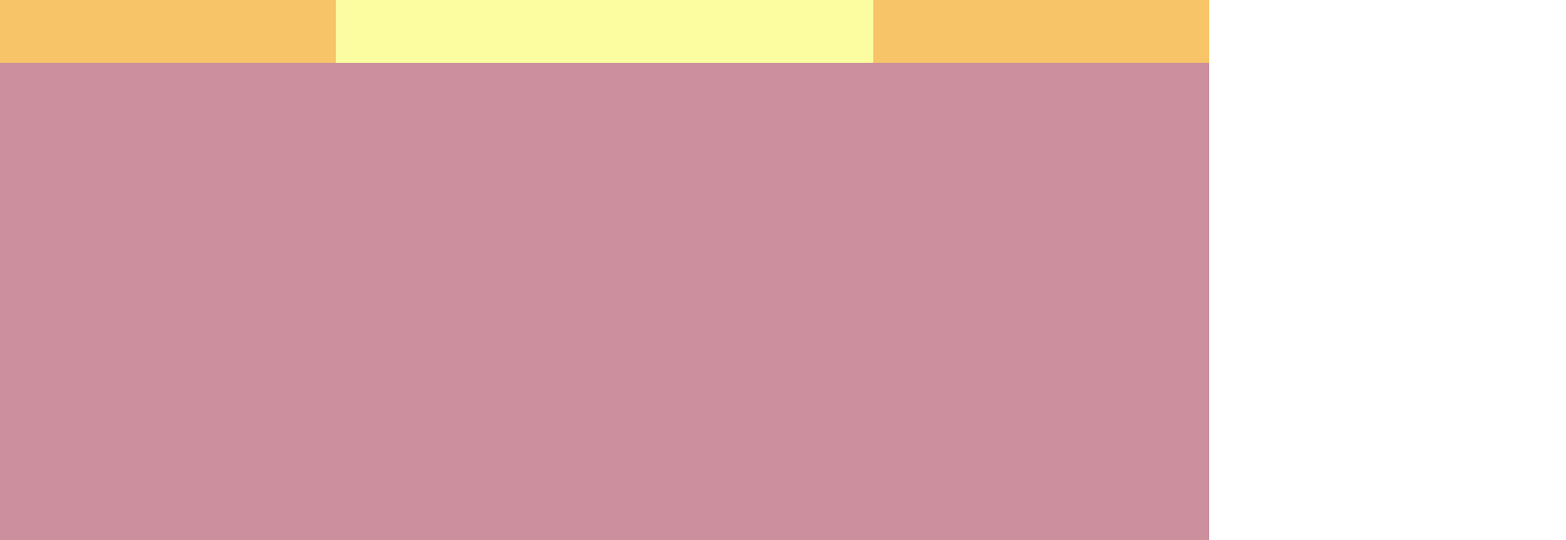
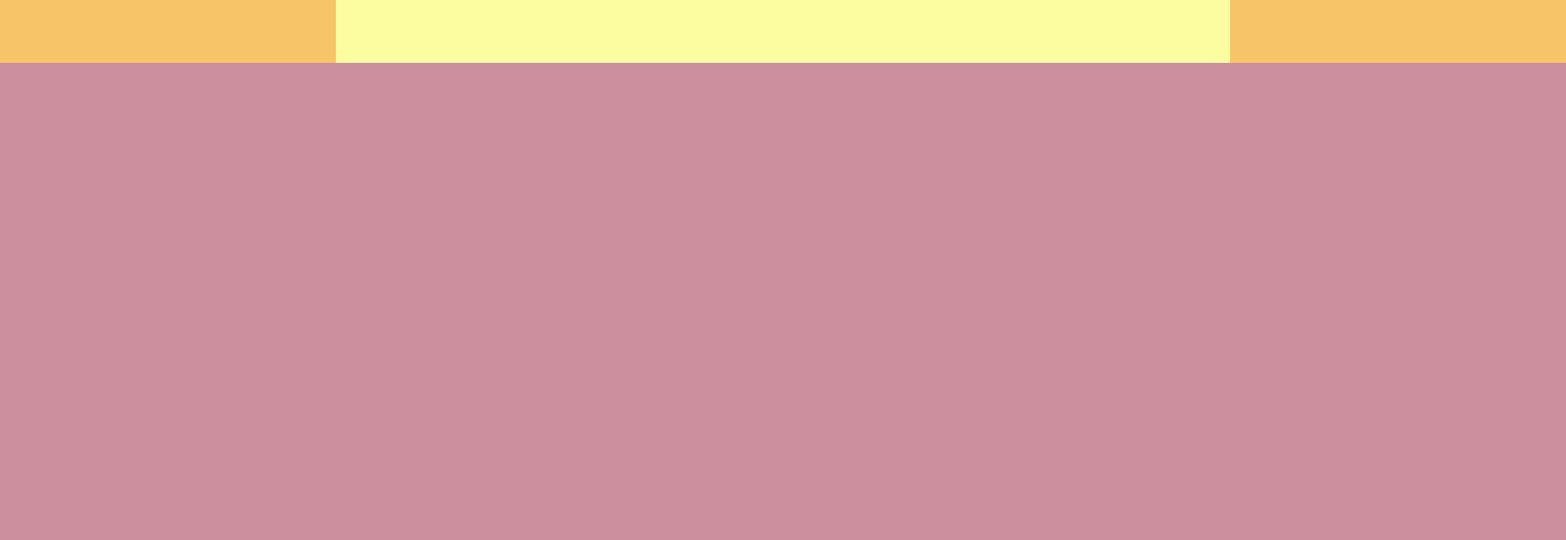
Before and after one commit to 78741722Ale/htmlcss-dropbox, a plain HTML site: page index.html in a window 1280 px wide. Shown: the top 644 px of the page at 84% size, 1865 px wide, since content can reach past the window. Drawn offline with nearby package versions, Linux system fonts and the light colour scheme.

Commit message:
Sedicesimo Commit
Sistemata larghezza body in base al mio display

```diff
--- a/assets/css/style.css
+++ b/assets/css/style.css
@@ -13,8 +13,9 @@
 }
 
 body {
+    margin: 0 auto;
     font-family: 'Open Sans', sans-serif;
-    min-width: 1440px;
+    width: 1865px;
     height: max-content;
     background-color: var(--BodyColor);
 }
```
